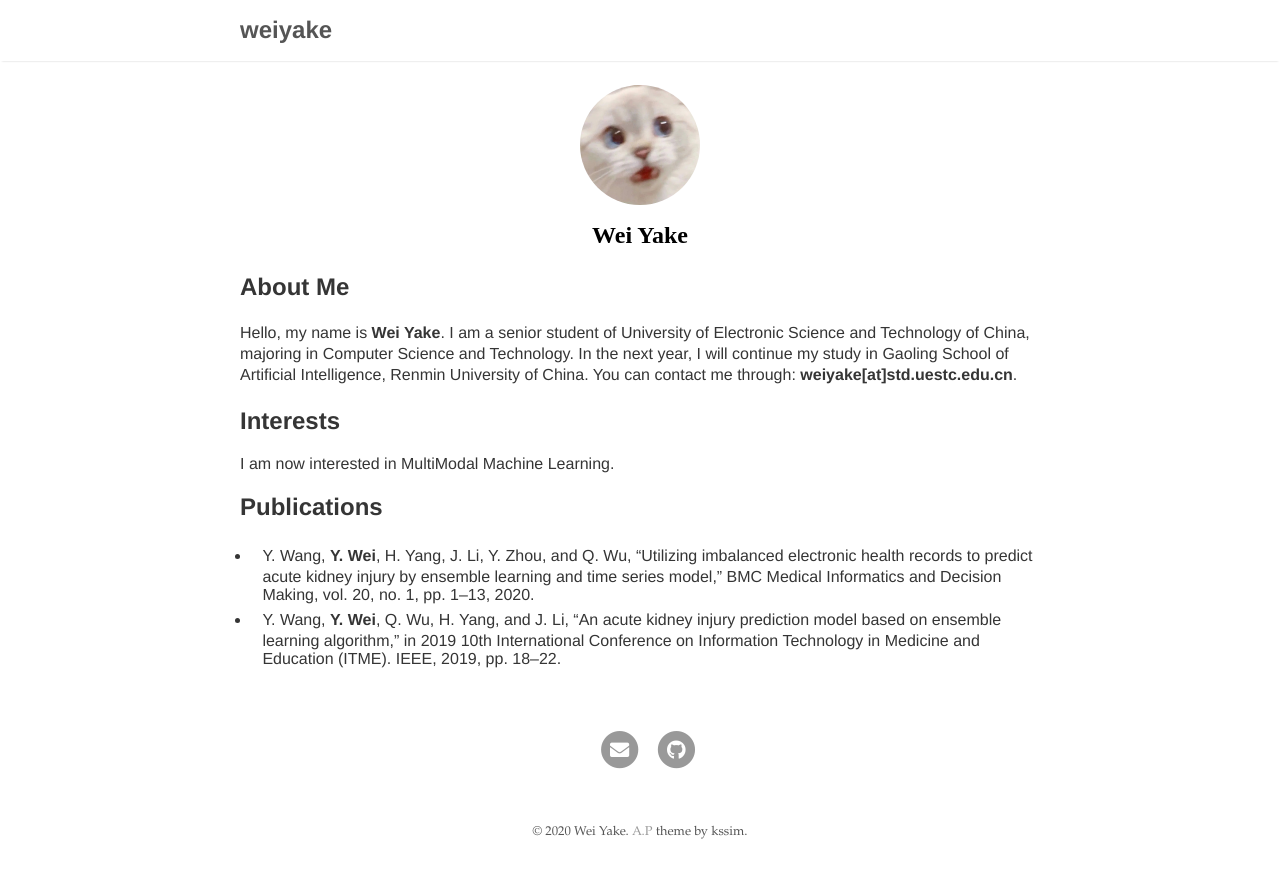
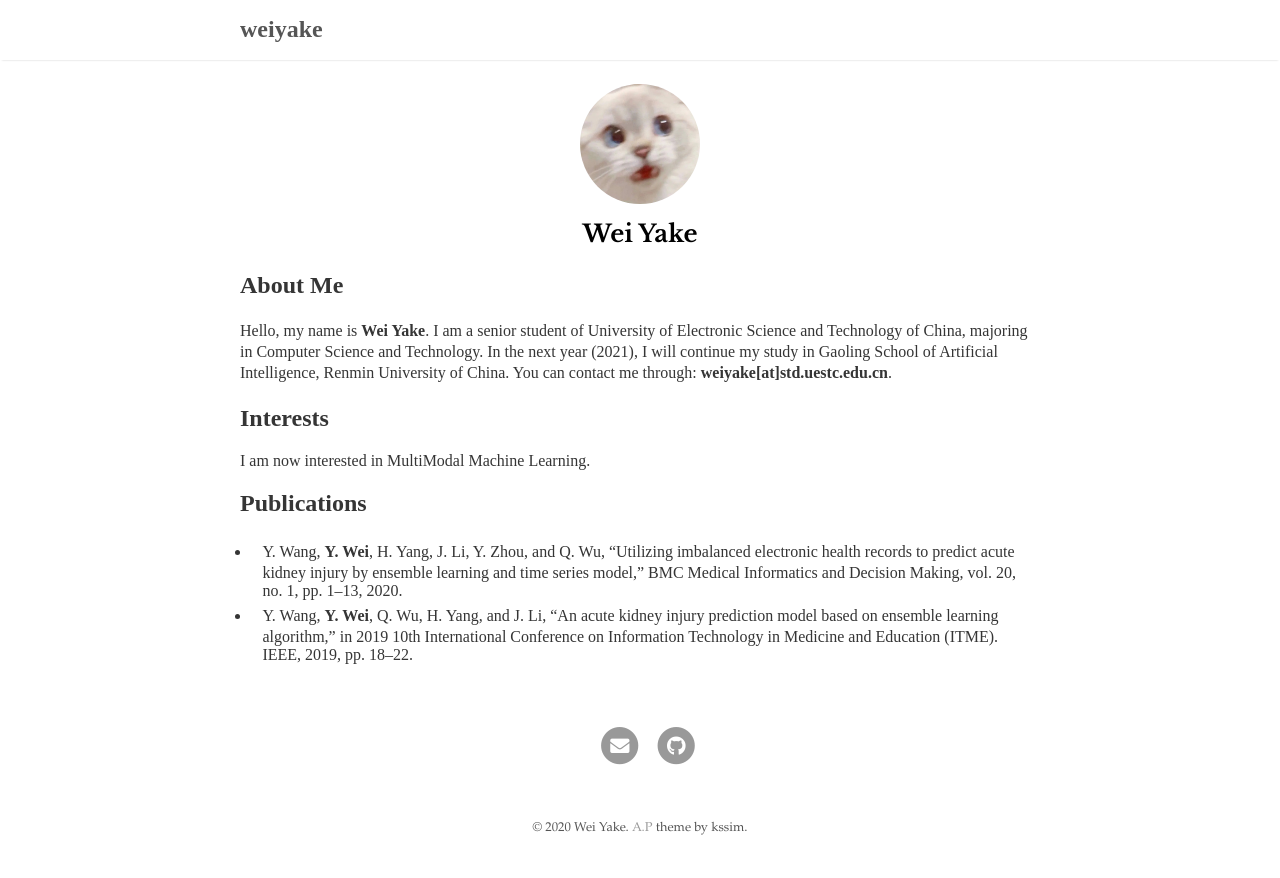
Before and after one commit to echo0409/echo0409.github.io, a Jekyll site: the page built from index.md, in a window 1280 px wide. Shown: the top 878 px of the page. Built offline with Jekyll 4.4.1, drawn with Linux system fonts in a browser that asks for light colours; our own code applies the rules of GitHub Pages for plain Markdown files.

Commit message:
second commit

```diff
--- a/_sass/base/_base.scss
+++ b/_sass/base/_base.scss
@@ -8,12 +8,10 @@ body {
   color: $default-color;
   margin: 0;
   padding: 0;
-  font-family: "Times New Roman", Times, serif;
 }
 
 html {
-  //font-family: $serif-primary;
-  font-family: "Times New Roman", Times, serif;
+  font-family: $serif-primary;
   font-size: 14px;
 
   @media (min-width: 600px) {
@@ -23,7 +21,6 @@ html {
 
 body {
   -webkit-text-size-adjust: 100%;
-  font-family: "Times New Roman", Times, serif;
 }
 
 h1,
--- a/_sass/base/_variables.scss
+++ b/_sass/base/_variables.scss
@@ -12,7 +12,8 @@ $code-color: #bf616a;
 // Fonts
 $serif-primary: 'Libre Baskerville', 'Times New Roman', Times, serif;
 $serif-secondary: Palatino, 'Palatino LT STD', 'Palatino Linotype', 'Book Antiqua', 'Georgia', serif;
-$sans-serif: 'Helvetica Neue', 'Segoe UI', Helvetica, Arial, sans-serif;
+//$sans-serif: 'Helvetica Neue', 'Segoe UI', Helvetica, Arial, sans-serif;
+$sans-serif: 'Times New Roman', Times, serif;
 $monospaced: Menlo, Monaco, monospace;
 
 @mixin box-sizing($type: border-box) {
--- a/index.md
+++ b/index.md
@@ -3,7 +3,7 @@ layout: about
 ---
 
 ## About Me
-Hello, my name is **Wei Yake**. I am a senior student of University of Electronic Science and Technology of China, majoring in Computer Science and Technology. In the next year, I will continue my study in Gaoling School of Artificial Intelligence, Renmin University of China. You can contact me through: **weiyake[at]std.uestc.edu.cn**.
+Hello, my name is **Wei Yake**. I am a senior student of University of Electronic Science and Technology of China, majoring in Computer Science and Technology. In the next year (2021), I will continue my study in Gaoling School of Artificial Intelligence, Renmin University of China. You can contact me through: **weiyake[at]std.uestc.edu.cn**.
 
 
 
```
